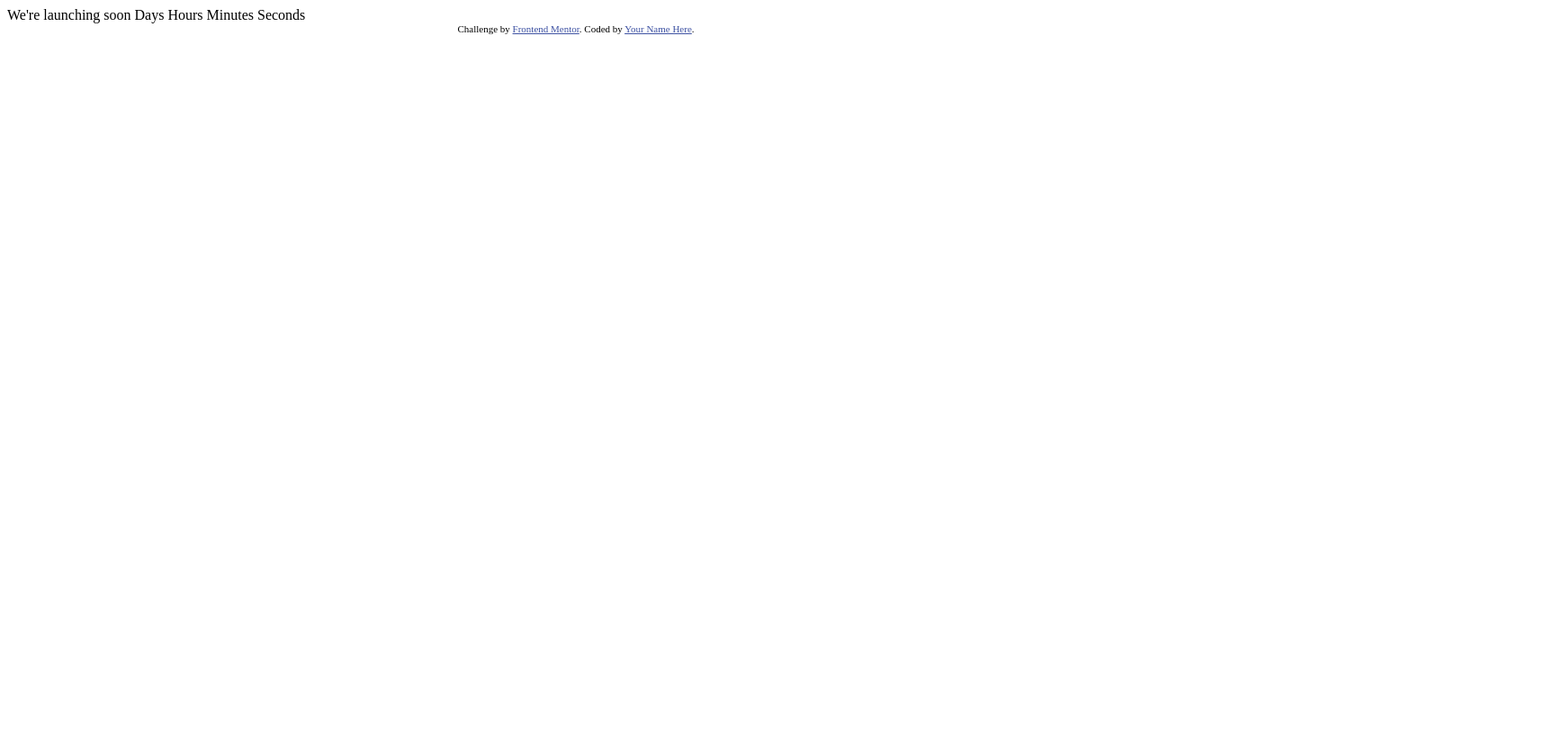
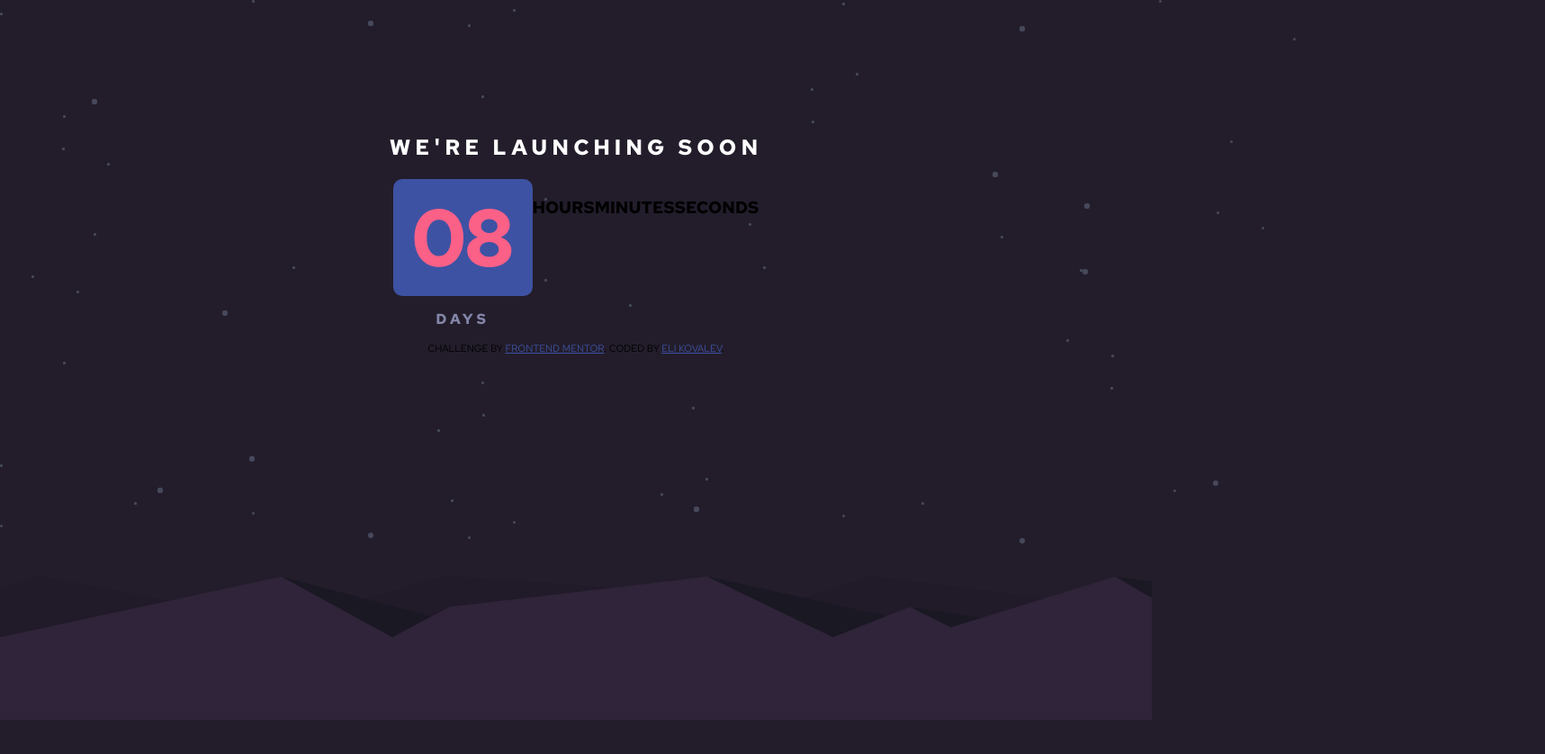
Before and after one commit to Tyubit/countdown-timer, a plain HTML site: page index.html in a window 1280 px wide. Shown: the whole page at 90% size, 1717 px wide, since content can reach past the window. Before the commit the page ends 800 px from the top, so only its background shows below. Drawn offline with Linux system fonts and the light colour scheme.

Commit message:
stop on timer design

```diff
--- a/index.html
+++ b/index.html
@@ -5,27 +5,45 @@
   <meta name="viewport" content="width=device-width, initial-scale=1.0"> <!-- displays site properly based on user's device -->
 
   <link rel="icon" type="image/png" sizes="32x32" href="./images/favicon-32x32.png">
-
+  <link rel="stylesheet" href="style.css">
   <title>Frontend Mentor | Launch countdown timer</title>
 
-  <!-- Feel free to remove these styles or customise in your own stylesheet 👍 -->
-  <style>
-    .attribution { font-size: 11px; text-align: center; }
-    .attribution a { color: hsl(228, 45%, 44%); }
-  </style>
 </head>
 <body>
+  <div class="background">
+    <img src="./images/bg-stars.svg" alt="bg-stars" >
+    <img src="./images/pattern-hills.svg" alt="hills" id="hills">
+  </div>
 
-  We're launching soon
+  <div class="section">
+    <h2 id="title">We're launching soon</h2>
 
-  Days
-  Hours
-  Minutes
-  Seconds
+    <div class="timer">
+      <div class="days">
+        <div class="timer-elemet">
+          <div class="number">08</div>
+          <div class="time-design">
+            <div class="top-part"></div>
+            <div class="bottom-part"></div>
+          </div>
+        </div>
+        <h4 class="number-title">Days</h4>
+      </div>
+      <div class="hours">
+        <h3>Hours</h3>
+      </div>
+      <div class="minutes">
+        <h3>Minutes</h3>
+      </div>
+      <div class="seconds">
+        <h3>Seconds</h3>
+      </div>
+    </div>
+  </div>
 
   <div class="attribution">
     Challenge by <a href="https://www.frontendmentor.io?ref=challenge" target="_blank">Frontend Mentor</a>.
-    Coded by <a href="#">Your Name Here</a>.
+    Coded by <a href="#">Eli Kovalev</a>.
   </div>
 </body>
 </html>
--- /dev/null
+++ b/style.css
@@ -0,0 +1,84 @@
+@import url('https://fonts.googleapis.com/css2?family=Red+Hat+Text:wght@400;700&display=swap');
+
+body{
+    padding: 0px;
+    margin: 0px;
+    background-color: rgb(35, 29, 43);
+    font-family: 'Red Hat Text', sans-serif;
+    text-transform: uppercase;
+}
+
+/* Background */
+
+.background{
+    position: absolute;
+    background-image: url(./images/bg-stars.svg);
+    z-index: -1;
+    width: 100%;
+    height: 100%;
+}
+
+#hills{
+    position:absolute;
+    width: 100vw;
+    height: 20%;
+    bottom: 0;
+}
+
+
+.section{
+    display: flex;
+    flex-direction: column;
+    justify-content: center;
+    align-items: center;
+    padding-top: 10%;
+}
+
+#title{
+    color: white;
+    font-weight: 700;
+    letter-spacing: 5px;
+}
+
+.timer{
+    display: flex;
+    justify-content: center;
+}
+/* numbers design */
+
+.timer-elemet{
+    border-radius: 10px;
+    background-color: hsl(228, 45%, 44%);
+    width: 155px;
+    height: 130px;
+}
+.number{
+    font-size: 90px;
+    font-weight: 700;
+    color: hsl(345, 95%, 68%);
+    padding:  5px 20px;
+    letter-spacing: -2px;
+}
+
+.number-title{
+    text-align: center;
+    letter-spacing: 4px;
+    color: hsl(237, 18%, 59%);
+    margin: 15px;
+}
+
+.time-design{
+    position: absolute;
+    width: 100%;
+    height: 100%;
+
+}
+.top-part{
+    height: 50%;
+}
+
+
+
+
+.attribution { font-size: 11px; text-align: center; }
+.attribution a { color: hsl(228, 45%, 44%); }
```
Also changed, not shown: 1 other file.
